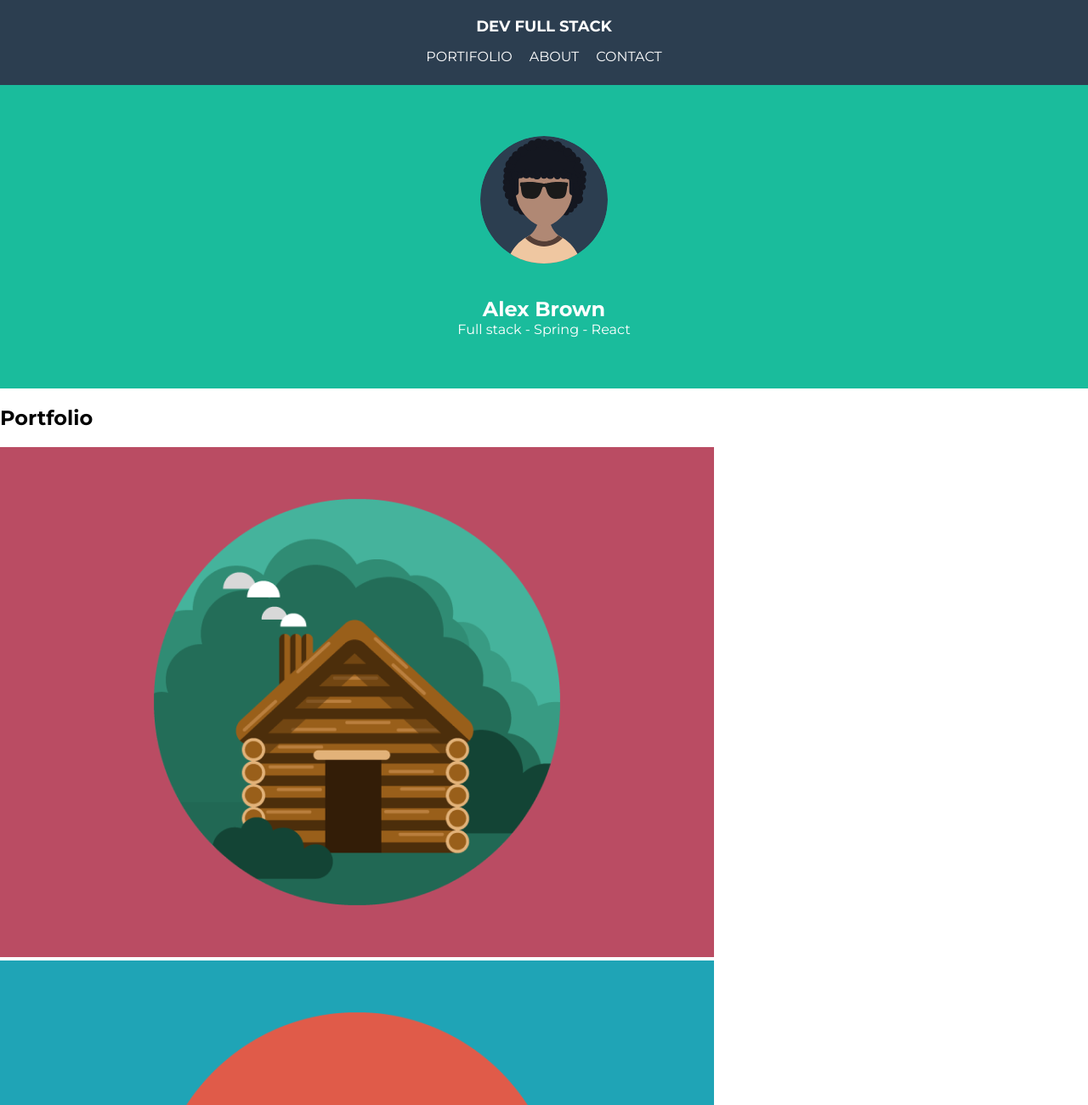
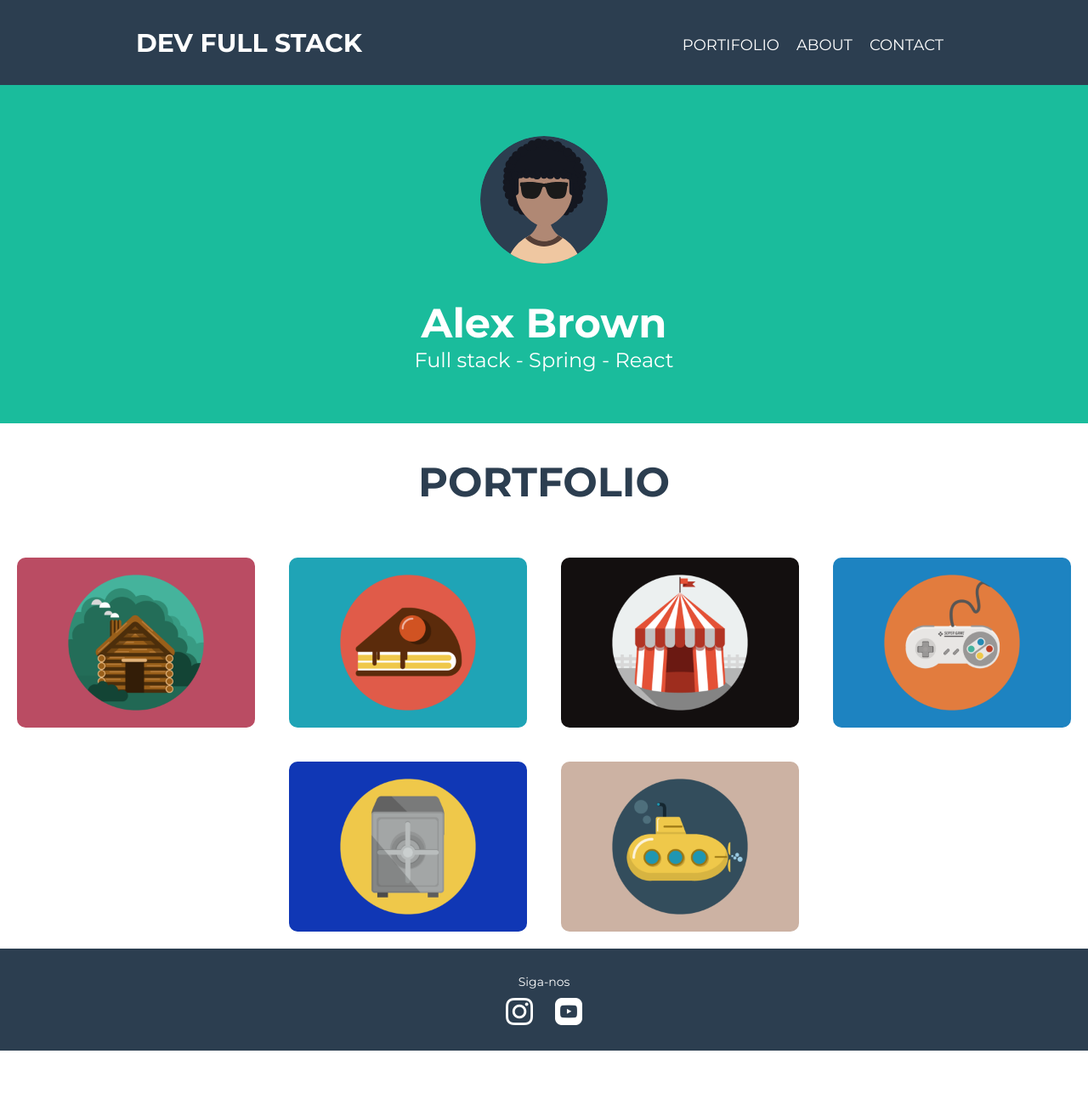
Before and after one commit to JhowAndrade/aulaProfile, a plain HTML site: page index.html in a window 1280 px wide. Shown: the top 1300 px of the page at 85% size. After the commit the page ends 1236 px from the top, so only its background shows below. Drawn offline with Linux system fonts and the light colour scheme.

Commit message:
realizada a responsividade da página

```diff
--- a/index.html
+++ b/index.html
@@ -29,15 +29,15 @@
             <p class="profile-description">Full stack - Spring - React</p>
 
         </section>
-        <section>
-            <h2>Portfolio</h2>
-            <div>
-                <img src="img/portifolio1.png" alt="portifolio1">
-                <img src="img/portifolio2.png" alt="portifolio2">
-                <img src="img/portifolio3.png" alt="portifolio3">
-                <img src="img/portifolio4.png" alt="portifolio4">
-                <img src="img/portifolio5.png" alt="portifolio5">
-                <img src="img/portifolio6.png" alt="portifolio6">
+        <section id="potifolio">
+            <h2 class="portifolio-title">Portfolio</h2>
+            <div class="portifolio-container">
+                <img class="portifolio-item" src="img/portifolio1.png" alt="portifolio1">
+                <img class="portifolio-item" src="img/portifolio2.png" alt="portifolio2">
+                <img class="portifolio-item" src="img/portifolio3.png" alt="portifolio3">
+                <img class="portifolio-item" src="img/portifolio4.png" alt="portifolio4">
+                <img class="portifolio-item" src="img/portifolio5.png" alt="portifolio5">
+                <img class="portifolio-item" src="img/portifolio6.png" alt="portifolio6">
 
             </div>
 
@@ -46,8 +46,8 @@
     </main>
 
     <footer>
-        <div>Siga-nos</div>
-        <div>
+        <div class="footer-title">Siga-nos</div>
+        <div class="social-container">
             <a href="https://instagran.com/devsuperior.ig"><img src="img/instagran.png" alt="Instagran"></a>
             <a href="https://youtube.com/devsuperior"><img src="img/youtube.png" alt="YouTube"></a>
 
--- a/styles.css
+++ b/styles.css
@@ -22,6 +22,7 @@ html, body{
     height: 100px;
     width: 100%;
     padding: 20px;
+    position: fixed;
 }
 
 .nav-main{
@@ -42,6 +43,7 @@ html, body{
 .menu-itens{
     display: flex;
     list-style-type: none;
+    font-size: 16px;
     margin: 0;
     padding: 0;
 }
@@ -57,7 +59,7 @@ html, body{
 
 .profile-container{
     background-color: var(--color-green);
-    padding: 60px 0;
+    padding: 160px 0 60px 0;
     display: flex;
     flex-direction: column;
     align-items: center;
@@ -70,8 +72,97 @@ html, body{
 
 .profile-title{
     margin: 35px 0 0 0;
+    font-size: 2rem;
 }
 
 .profile-description{
     margin: 0;
+    font-size: 1rem; /*tamanho padra 16px,o rem multiplica este valor */
 }
+
+#portifolio{
+    width: 100%;
+    max-width: 960px;
+    margin: 0 auto;
+}
+
+.portifolio-title{
+    font-size: 2rem;
+    text-transform: none;
+    text-align: center;
+    color: var(--color-grey);
+    text-transform: uppercase;
+    margin: 60px 0 10x 0;
+}
+
+.portifolio-container{
+    display: flex;
+    justify-content: center;
+    flex-wrap: wrap;
+   }
+
+.portifolio-item{
+    width: calc(100% - 40px);
+    max-width: 420px;
+    border-radius: 10px;
+    cursor: pinter;
+    margin: 20px;
+}
+
+footer{
+    height: 120px;
+    background-color: var(--color-grey);
+    display: flex;
+    flex-direction: column;
+    align-items: center;
+}
+
+.footer-title{
+    color: var(--color-white);
+    font-size: 14px;
+    margin-top: 30px;
+}
+
+
+.social-container img{
+    width: 32px;
+    height: 32px;
+    margin: 10px;
+}
+
+@media (min-width: 576px){
+
+    html {
+        font-size: 20px;
+    }
+
+}
+
+@media (min-width: 768px){
+
+    html {
+        font-size: 24px;
+    }
+
+    .portifolio-item{
+        width: 280px;
+    }
+
+    .nav-container{
+        display: flex;
+    }
+
+    .nav-main{
+      flex-direction: row;
+      justify-content: space-between;
+    }
+
+    .nav-brand{
+        font-size: 30px;
+        margin-bottom: 0px;
+    }
+
+    .menu-itens li{
+        font-size: 18px;
+    }
+}
```
